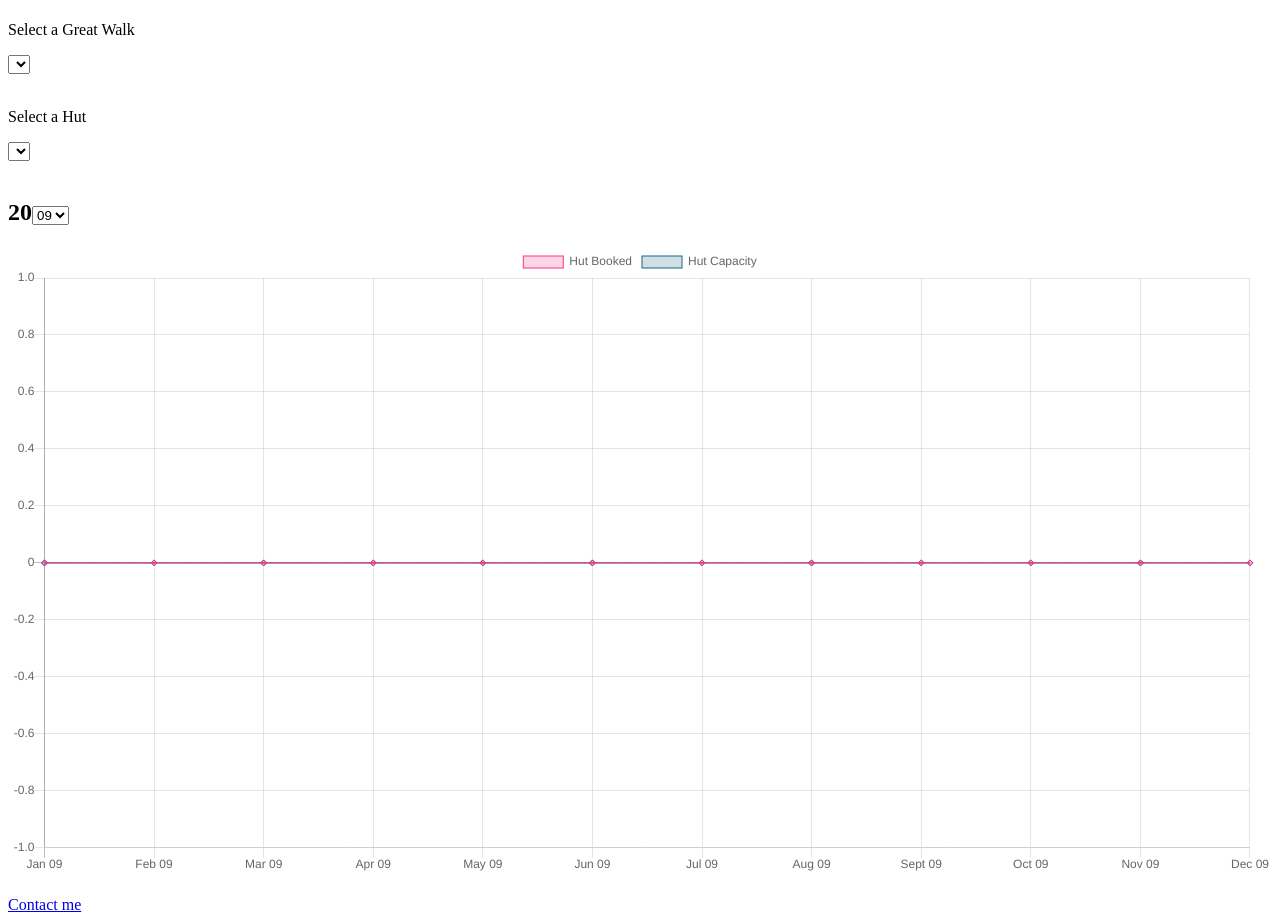
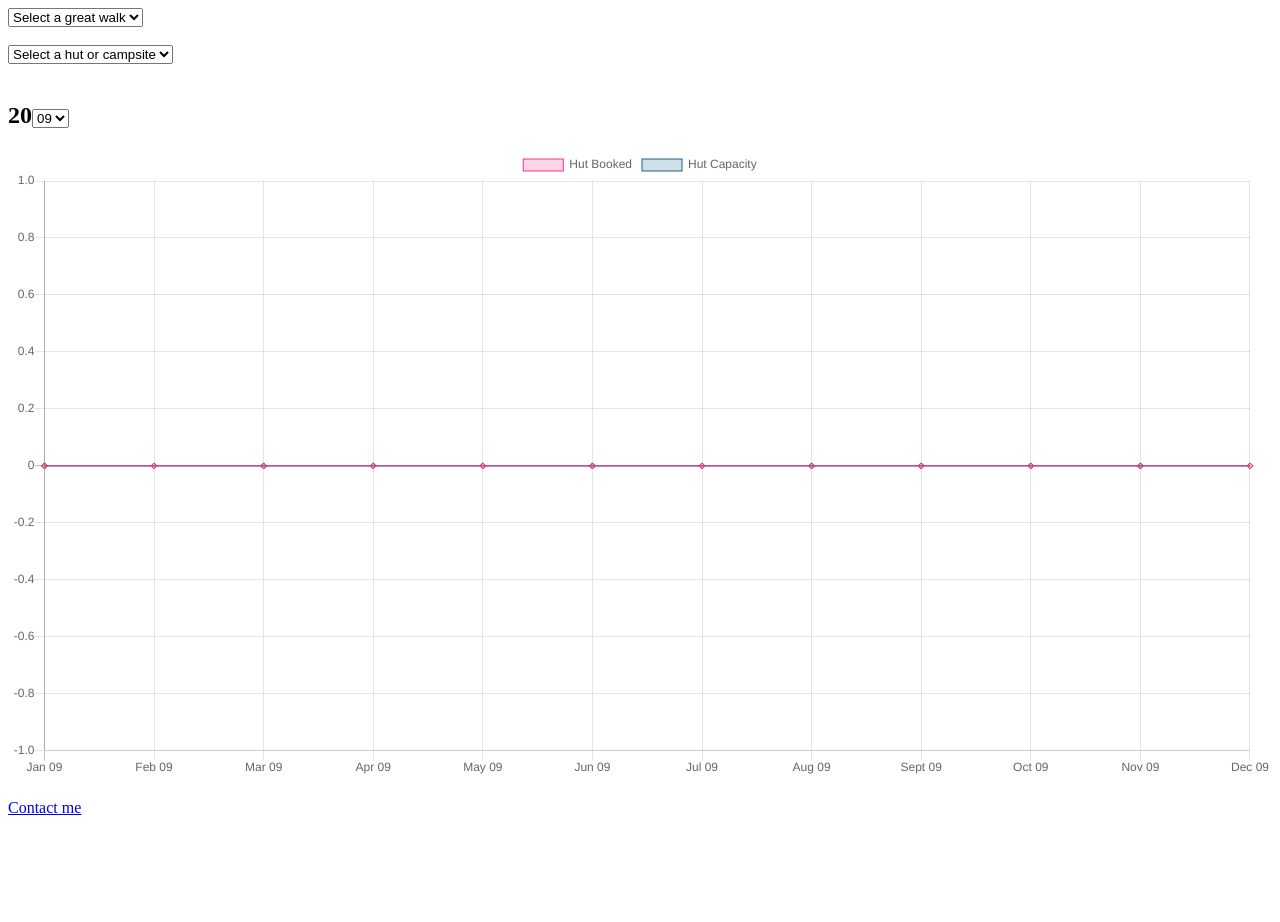
Before and after one commit to lucasfrey/greatwalks, a Gatsby site: page / in a window 1280 px wide. After the commit the page ends 825 px from the top, so only its background shows below. Built offline with nearby package versions, Linux system fonts and the light colour scheme; Gatsby itself is replaced by a stand-in of ours.

Commit message:
Update contact page and add some style to select element

```diff
--- a/src/components/graph/Graph.js
+++ b/src/components/graph/Graph.js
@@ -32,11 +32,8 @@ class Graph extends React.Component {
 	render() {
 		return (
 			<div>
-				<h1>{this.state.selectedGreatWalks}</h1>
-				{this.state.selectedGreatWalks ? '' : <p>Select a Great Walk</p>}
 				{this.renderGreatWalkDropdown()}
 				<br /><br />
-				{this.state.selectedHut ? '' : <p>Select a Hut</p>}
 				{this.renderHutDropdown()}
 				<br /><br />
 				<h2>20{this.renderYearInput()}</h2>
@@ -48,7 +45,7 @@ class Graph extends React.Component {
 	renderGreatWalkDropdown() {
 		return (
 			<select value={this.state.selectedGreatWalks} onChange={this.onChange.bind(null, 'selectedGreatWalks')}>
-				<option value=""></option>
+				<option value="">Select a great walk</option>
 				{this.getGreatWalkOptions()}
 			</select>
 		)
@@ -57,7 +54,7 @@ class Graph extends React.Component {
 	renderHutDropdown() {
 		return (
 			<select value={this.state.selectedHut} onChange={this.onChange.bind(null, 'selectedHut')}>
-				<option value=""></option>
+				<option value="">Select a hut or campsite</option>
 				{this.getHutOptions()}
 			</select>
 		)
@@ -65,7 +62,7 @@ class Graph extends React.Component {
 
 	renderYearInput() {
 		return (
-			<select value={this.state.yearSelected} onChange={this.onChange.bind(null, 'yearSelected')}>
+			<select className="year" value={this.state.yearSelected} onChange={this.onChange.bind(null, 'yearSelected')}>
 				<option value="05">05</option>
 				<option value="06">06</option>
 				<option value="07">07</option>
@@ -137,7 +134,7 @@ class Graph extends React.Component {
 		let allHuts = this.state.huts;
 		let huts = allHuts[this.state.selectedGreatWalks];
 
-		return huts.map((hut, index) => {
+		return huts.map((hut) => {
 			return (
 				<option key={hut} value={hut}>{hut}</option>
 			);
--- a/src/layouts/index.css
+++ b/src/layouts/index.css
@@ -622,3 +622,17 @@ pre tt:after {
     font-size: 100%;
   }
 }
+select {
+    -webkit-appearance: none;
+    border-radius: 0;
+    padding: 0.8rem;
+    border: 1px solid grey;
+    cursor: pointer;
+    background: transparent;
+    width: 80%;
+}
+select.year {
+  width: auto;
+  padding: 0;
+  border: 1px solid lightgrey;
+}
--- a/src/pages/page-2.js
+++ b/src/pages/contact.js
@@ -4,7 +4,7 @@ import Link from 'gatsby-link'
 const SecondPage = () => (
   <div>
     <h1>Contact me</h1>
-    <form name="contact" method="POST" netlify>
+    <form action="/contact" name="contact" method="POST" netlify>
       <p>
         <label>Your Name: <input type="text" name="name" /></label>
       </p>
--- a/src/pages/index.js
+++ b/src/pages/index.js
@@ -6,7 +6,7 @@ const IndexPage = () => (
   <div>
     <Graph />
     <br/>
-    <Link to="/page-2/">Contact me</Link>
+    <Link to="/contact/">Contact me</Link>
   </div>
 )
 
```
